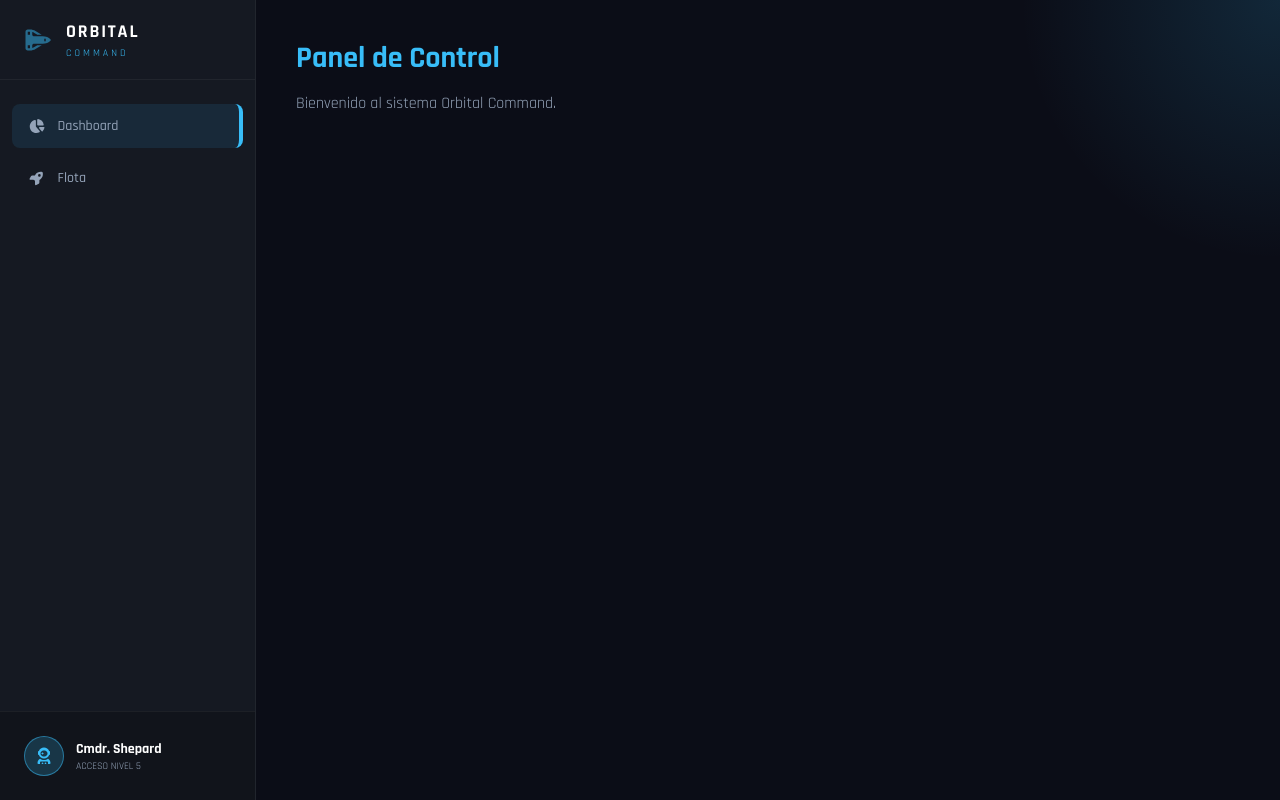
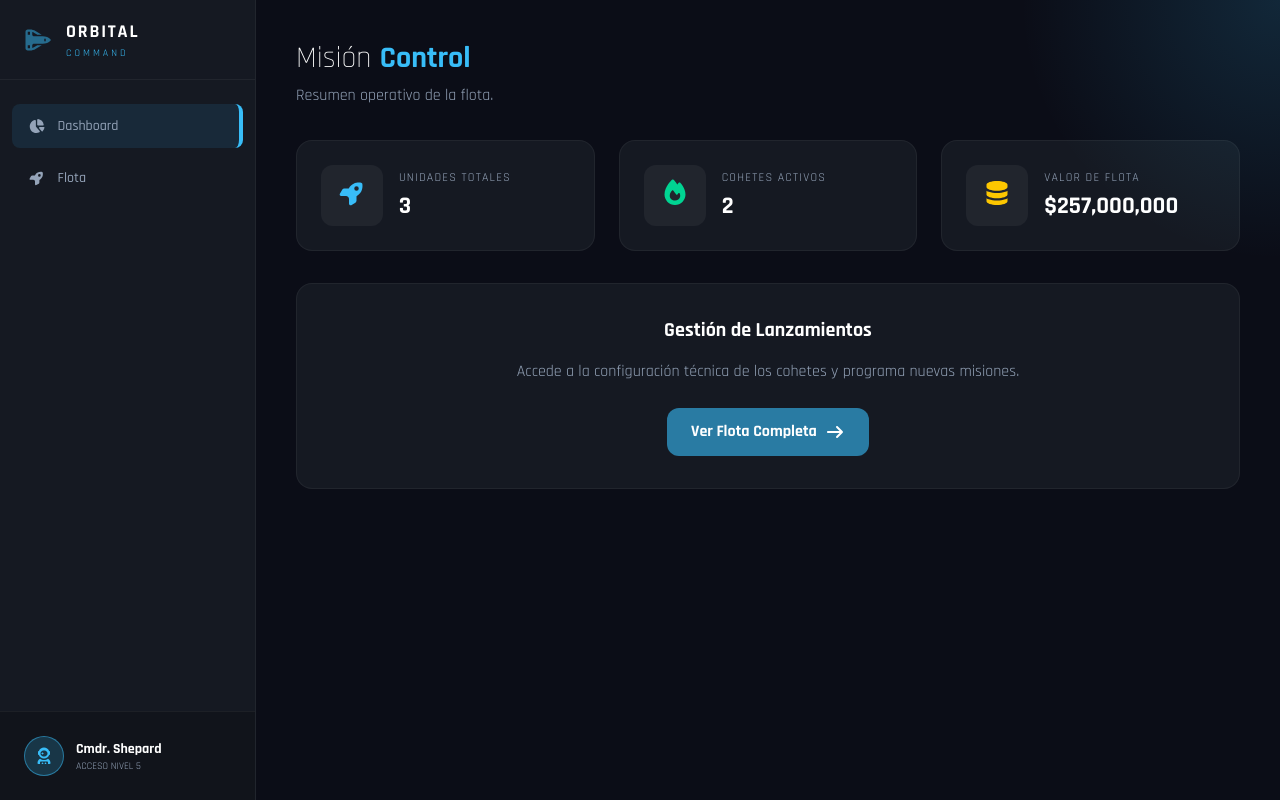
Before and after one commit to cTapiaDev/orbital-command, a Vue app: page / in a window 1280 px wide. Built offline with nearby package versions, Linux system fonts and the light colour scheme.

Commit message:
clase 3: rutas dinámicas

```diff
--- a/src/components/rockets/RocketCard.vue
+++ b/src/components/rockets/RocketCard.vue
@@ -2,6 +2,7 @@
 import AppBadge from '../ui/AppBadge.vue'
 import StatItem from '../ui/StatItem.vue'
 import { formatCurrency, formatNumber } from '@/utils/formatters'
+import { RouterLink } from 'vue-router'
 
 defineProps({
     rocket: {
@@ -42,11 +43,12 @@ defineProps({
                 />
             </div>
 
-            <button
-                class="w-full py-3 rounded-xl bg-brand/10 text-brand font-bold text-sm cursor-pointer border border-brand/20 hover:bg-brand/60 hover:text-white transition-all uppercase tracking-widest"
+            <RouterLink
+                :to="{ name: 'rocket-detail', params: { id: rocket.id } }"
+                class="block w-full py-3 rounded-xl bg-brand/10 text-brand font-bold text-sm cursor-pointer border border-brand/20 hover:bg-brand/60 hover:text-white transition-all uppercase tracking-widest text-center"
             >
                 Ver Detalles Técnicos
-            </button>
+            </RouterLink>
         </div>
     </article>
 </template>
--- /dev/null
+++ b/src/components/ui/DashboardWidget.vue
@@ -0,0 +1,22 @@
+<script setup>
+defineProps({
+    title: { type: String, required: true },
+    value: { type: [String, Number], required: true },
+    icon: { type: String, default: 'chart-pie' },
+    color: { type: String, default: 'text-brand' },
+})
+</script>
+
+<template>
+    <div
+        class="bg-space-panel border border-white/5 p-6 rounded-2xl flex items-center gap-4 hover:border-brand/30 transition-colors group"
+    >
+        <div class="p-4 rounded-xl bg-white/5 group-hover:bg-brand/10 transition-colors">
+            <font-awesome-icon :icon="icon" class="text-2xl" :class="color" />
+        </div>
+        <div>
+            <h3 class="text-muted text-xs uppercase tracking-widest mb-1">{{ title }}</h3>
+            <p class="text-2xl font-bold text-white">{{ value }}</p>
+        </div>
+    </div>
+</template>
--- /dev/null
+++ b/src/composables/useRockets.js
@@ -0,0 +1,25 @@
+import { ref, computed } from 'vue'
+import { rockets as rocketsData } from '@/data/rockets'
+
+export const useRockets = () => {
+    const rockets = ref(rocketsData)
+
+    const getRocketById = (id) => {
+        return rockets.value.find((r) => r.id === Number(id))
+    }
+
+    const activeCount = computed(() => {
+        return rockets.value.filter((r) => r.active).length
+    })
+
+    const totalCost = computed(() => {
+        return rockets.value.reduce((acc, r) => acc + r.cost, 0)
+    })
+
+    return {
+        rockets,
+        getRocketById,
+        activeCount,
+        totalCost,
+    }
+}
--- a/src/router/index.js
+++ b/src/router/index.js
@@ -2,6 +2,7 @@ import { createRouter, createWebHistory } from 'vue-router'
 import MainLayout from '@/layouts/MainLayout.vue'
 import DashboardView from '@/views/DashboardView.vue'
 import RocketsView from '@/views/RocketsView.vue'
+import RocketDetailView from '@/views/RocketDetailView.vue'
 
 const router = createRouter({
     history: createWebHistory(import.meta.env.BASE_URL),
@@ -20,6 +21,12 @@ const router = createRouter({
                     name: 'rockets',
                     component: RocketsView,
                 },
+                {
+                    path: 'rockets/:id',
+                    name: 'rocket-detail',
+                    component: RocketDetailView,
+                    props: true,
+                },
             ],
         },
     ],
--- a/src/views/DashboardView.vue
+++ b/src/views/DashboardView.vue
@@ -1,6 +1,45 @@
+<script setup>
+import { useRockets } from '@/composables/useRockets'
+import DashboardWidget from '@/components/ui/DashboardWidget.vue'
+import { formatCurrency } from '@/utils/formatters'
+
+const { rockets, activeCount, totalCost } = useRockets()
+</script>
+
 <template>
     <div>
-        <h1 class="text-3xl font-bold text-brand mb-4">Panel de Control</h1>
-        <p class="text-muted">Bienvenido al sistema Orbital Command.</p>
+        <h2 class="text-3xl font-light text-white mb-2">
+            Misión <strong class="font-bold text-brand">Control</strong>
+        </h2>
+        <p class="text-muted mb-8">Resumen operativo de la flota.</p>
+
+        <div class="grid grid-cols-1 md:grid-cols-3 gap-6 mb-8">
+            <DashboardWidget title="Unidades Totales" :value="rockets.length" icon="rocket" />
+            <DashboardWidget
+                title="Cohetes Activos"
+                :value="activeCount"
+                icon="fire"
+                color="text-emerald-400"
+            />
+            <DashboardWidget
+                title="Valor de Flota"
+                :value="formatCurrency(totalCost)"
+                icon="database"
+                color="text-yellow-400"
+            />
+        </div>
+
+        <div class="bg-space-panel border border-white/5 rounded-2xl p-8 text-center">
+            <h3 class="text-xl font-bold text-white mb-4">Gestión de Lanzamientos</h3>
+            <p class="text-muted mb-6 max-w-lg mx-auto">
+                Accede a la configuración técnica de los cohetes y programa nuevas misiones.
+            </p>
+            <RouterLink
+                to="/rockets"
+                class="inline-flex items-center gap-2 px-6 py-3 bg-brand/60 text-white font-bold rounded-xl cursor-pointer hover:bg-brand-hover transition-colors"
+            >
+                Ver Flota Completa <font-awesome-icon icon="arrow-right" />
+            </RouterLink>
+        </div>
     </div>
 </template>
--- /dev/null
+++ b/src/views/RocketDetailView.vue
@@ -0,0 +1,123 @@
+<script setup>
+import { computed } from 'vue'
+import { useRouter } from 'vue-router'
+import { useRockets } from '@/composables/useRockets'
+import AppBadge from '@/components/ui/AppBadge.vue'
+
+const props = defineProps({
+    id: { type: String, required: true },
+})
+
+const router = useRouter()
+const { getRocketById } = useRockets()
+
+const rocket = computed(() => {
+    return getRocketById(props.id)
+})
+</script>
+
+<template>
+    <div v-if="rocket" class="animate-fade-in-up">
+        <button
+            @click="router.back()"
+            class="flex items gap-2 items-center text-muted hover:text-white mb-6 transition-colors group cursor-pointer"
+        >
+            <font-awesome-icon
+                icon="arrow-left"
+                class="group-hover:-translate-x-1 transition-transform"
+            />
+            Volver a la flota
+        </button>
+
+        <header
+            class="relative w-full h-100 rounded-3xl overflow-hidden border border-white/10 shadow-2xl mb-8"
+        >
+            <img :src="rocket.image" class="w-full h-full object-cover" />
+            <div
+                class="absolute inset-0 bg-linear-to-t from-space-black via-space-black/50 to-transparent"
+            ></div>
+
+            <div class="absolute bottom-0 left-0 p-10 w-full">
+                <div class="flex items-center gap-4 mb-2">
+                    <AppBadge :active="rocket.active" />
+                    <span class="text-brand font-mono text-sm tracking-widest uppercase"
+                        >CODE: {{ rocket.id }}</span
+                    >
+                </div>
+
+                <h2 class="text-5xl md:text-7xl font-bold text-white mb-2">{{ rocket.name }}</h2>
+                <p class="text-xl text-muted max-w-2xl">{{ rocket.description }}</p>
+            </div>
+        </header>
+
+        <div class="border-b border-white/10 flex gap-8">
+            <button
+                class="pb-4 text-brand border-b-2 border-brand font-bold uppercase tracking-widest text-sm cursor-pointer"
+            >
+                Visión General
+            </button>
+            <button
+                class="pb-4 text-muted hover:text-white font-bold uppercase tracking-widest text-sm transition-colors cursor-pointer"
+            >
+                Especificaciones
+            </button>
+            <button
+                class="pb-4 text-muted hover:text-white font-bold uppercase tracking-widest text-sm transition-colors cursor-pointer"
+            >
+                Historial
+            </button>
+        </div>
+
+        <div class="py-8 grid grid-cols-1 md:grid-cols-2 gap-8">
+            <div class="bg-space-panel p-8 rounded-2xl border border-white/5">
+                <h3 class="text-white font-bold mb-4 flex items-center gap-2">
+                    <font-awesome-icon icon="rocket" class="text-brand" />
+                    Resumen Técnico
+                </h3>
+                <ul class="space-y-4">
+                    <li class="flex justify-between border-b border-white/5 pb-2">
+                        <span class="text-muted">Altura</span>
+                        <span class="text-white font-mono">{{ rocket.height }}</span>
+                    </li>
+                    <li class="flex justify-between border-b border-white/5 pb-2">
+                        <span class="text-muted">Masa</span>
+                        <span class="text-white font-mono">{{ rocket.mass.toLocaleString() }}</span>
+                    </li>
+                    <li class="flex justify-between border-b border-white/5 pb-2">
+                        <span class="text-muted">Etapas</span>
+                        <span class="text-white font-mono">2</span>
+                    </li>
+                </ul>
+            </div>
+
+            <div class="bg-space-panel p-8 rounded-2xl border border-white/5">
+                <p class="text-muted italic">Futuro Gráfico con D3.js</p>
+            </div>
+        </div>
+    </div>
+
+    <div v-else class="text-center py-20">
+        <h2 class="text-2xl text-white font-bold mb-2">Cohete no encontrado</h2>
+        <p class="text-muted">El CODE {{ id }} no corresponde a ningún cohete existente.</p>
+        <button @click="router.back()" class="mt-6 text-brand hover:underline cursor-pointer">
+            Volver al catálogo
+        </button>
+    </div>
+</template>
+
+<style scoped>
+.animate-fade-in-up {
+    animation: fadeInUp 0.5s ease-out forwards;
+}
+
+@keyframes fadeInUp {
+    from {
+        opacity: 0;
+        transform: translateY(20px);
+    }
+    to {
+        opacity: 1;
+        transform: translateY(0);
+    }
+}
+</style>
--- a/src/views/RocketsView.vue
+++ b/src/views/RocketsView.vue
@@ -11,7 +11,7 @@ onMounted(() => {
     setTimeout(() => {
         rockets.value = rocketsData
         isLoading.value = false
-    }, 5000)
+    }, 1500)
 })
 </script>
 
```
Also changed, not shown: src/main.js (+8 -0 lines), 1 other file (tests, documents, lock files or other folders).
